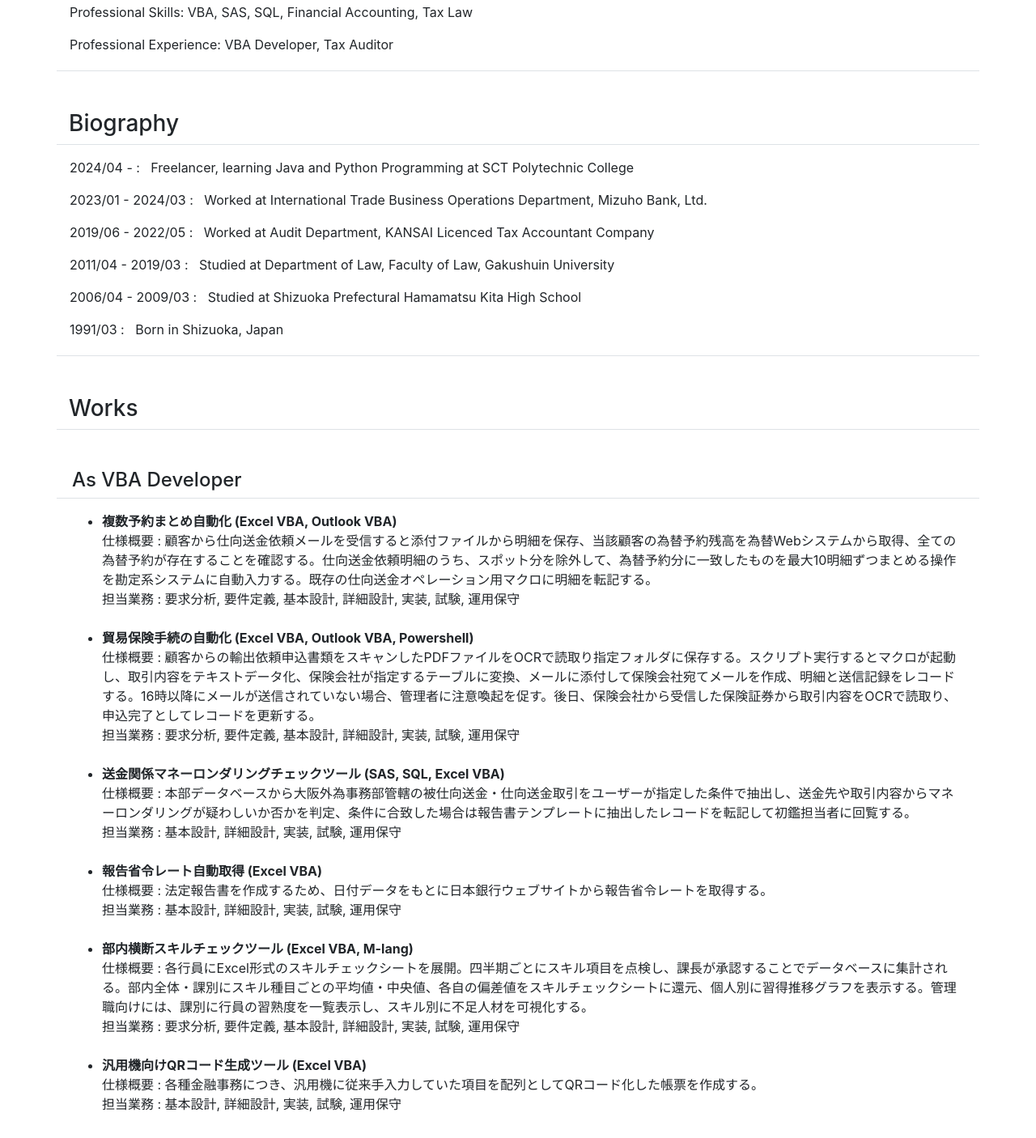
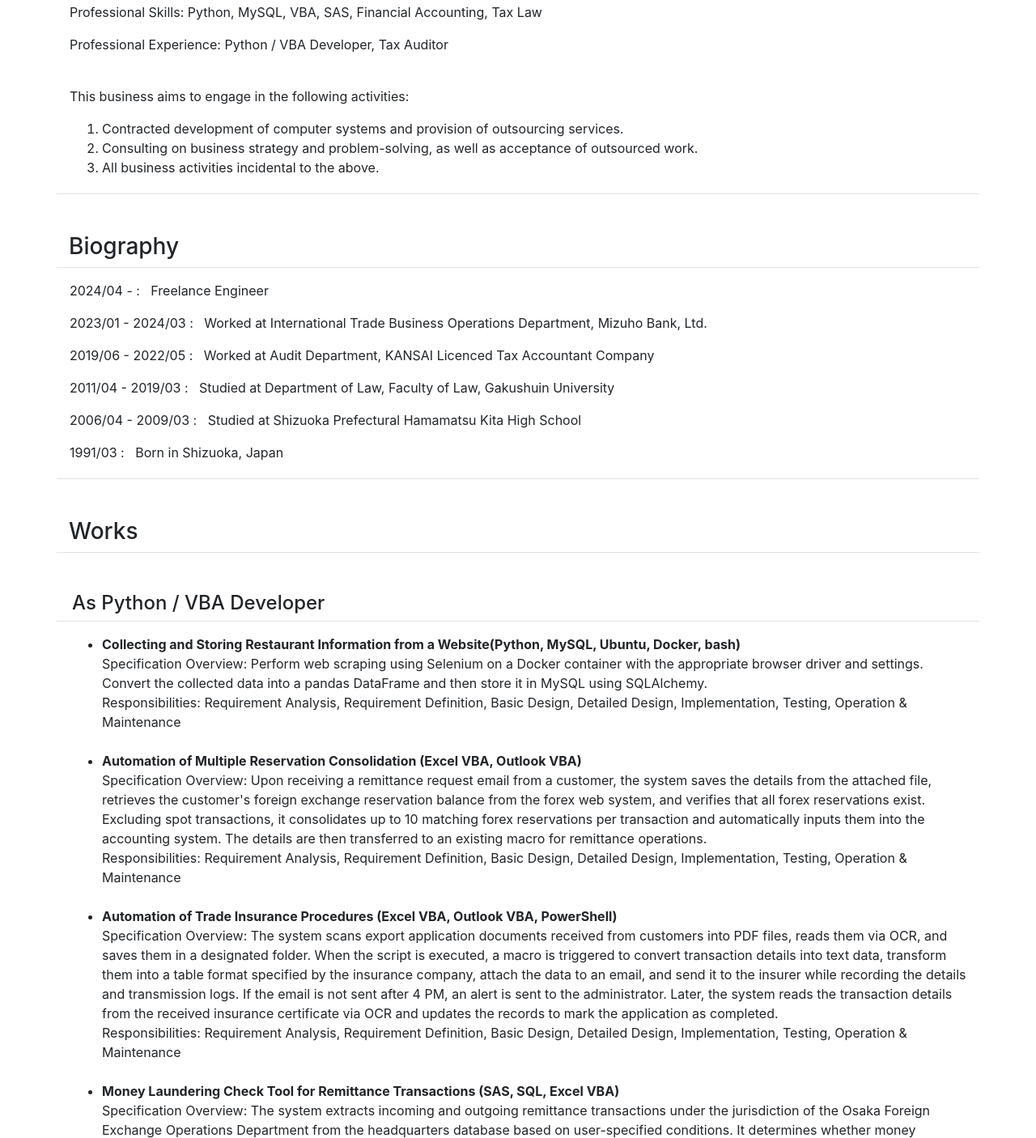
Before and after one commit to kyosukehomma/personal_website, a plain HTML site: page index.html in a window 1280 px wide. Shown: the part 525-1931 px from the top of the page at 81% size. Drawn offline with nearby package versions, Linux system fonts and the light colour scheme.

Commit message:
Update index.html

```diff
--- a/index.html
+++ b/index.html
@@ -98,8 +98,14 @@
 
       <div class="row px-3 pt-3 pb-1 border-bottom" id="biography">
         <div class="col-xs-12">
-          <p>Professional Skills: VBA, SAS, SQL, Financial Accounting, Tax Law</p>
-          <p>Professional Experience: VBA Developer, Tax Auditor</p>
+          <p>Professional Skills: Python, MySQL, VBA, SAS, Financial Accounting, Tax Law</p>
+          <p>Professional Experience: Python / VBA Developer, Tax Auditor</p><br>
+          <p>This business aims to engage in the following activities:</p>
+          <ol>
+            <li>Contracted development of computer systems and provision of outsourcing services.</li>
+            <li>Consulting on business strategy and problem-solving, as well as acceptance of outsourced work.</li>
+            <li>All business activities incidental to the above.</li>
+          </ol>
         </div>
       </div>
 
@@ -111,7 +117,7 @@
 
       <div class="row px-3 pt-3 pb-1 border-bottom">
         <div class="col-xs-12">
-          <p>2024/04 - : &nbsp; Freelancer, learning Java and Python Programming at SCT Polytechnic College</p>
+          <p>2024/04 - : &nbsp; Freelance Engineer</p>
           <p>2023/01 - 2024/03 : &nbsp; Worked at International Trade Business Operations Department, Mizuho Bank, Ltd.</p>
           <p>2019/06 - 2022/05 : &nbsp; Worked at Audit Department, KANSAI Licenced Tax Accountant Company</p>
           <p>2011/04 - 2019/03 : &nbsp; Studied at Department of Law, Faculty of Law, Gakushuin University</p>
@@ -128,7 +134,7 @@
 
       <div class="row px-1 pt-5 border-bottom">
         <div class="col-12">
-          <h4>As VBA Developer</h4>
+          <h4>As Python / VBA Developer</h4>
         </div>
       </div>
 
@@ -136,34 +142,39 @@
         <div class="col-xs-12">
           <ul>
             <li>
-              <strong>複数予約まとめ自動化 (Excel VBA, Outlook VBA)</strong><br>
-              仕様概要 : 顧客から仕向送金依頼メールを受信すると添付ファイルから明細を保存、当該顧客の為替予約残高を為替Webシステムから取得、全ての為替予約が存在することを確認する。仕向送金依頼明細のうち、スポット分を除外して、為替予約分に一致したものを最大10明細ずつまとめる操作を勘定系システムに自動入力する。既存の仕向送金オペレーション用マクロに明細を転記する。<br>
-              担当業務 : 要求分析, 要件定義, 基本設計, 詳細設計, 実装, 試験, 運用保守<br><br>
+              <strong>Collecting and Storing Restaurant Information from a Website(Python, MySQL, Ubuntu, Docker, bash)</strong><br>
+              Specification Overview: Perform web scraping using Selenium on a Docker container with the appropriate browser driver and settings. Convert the collected data into a pandas DataFrame and then store it in MySQL using SQLAlchemy.<br>
+              Responsibilities: Requirement Analysis, Requirement Definition, Basic Design, Detailed Design, Implementation, Testing, Operation & Maintenance<br><br>
             </li>
             <li>
-              <strong>貿易保険手続の自動化 (Excel VBA, Outlook VBA, Powershell)</strong><br>
-              仕様概要 : 顧客からの輸出依頼申込書類をスキャンしたPDFファイルをOCRで読取り指定フォルダに保存する。スクリプト実行するとマクロが起動し、取引内容をテキストデータ化、保険会社が指定するテーブルに変換、メールに添付して保険会社宛てメールを作成、明細と送信記録をレコードする。16時以降にメールが送信されていない場合、管理者に注意喚起を促す。後日、保険会社から受信した保険証券から取引内容をOCRで読取り、申込完了としてレコードを更新する。<br>
-              担当業務 : 要求分析, 要件定義, 基本設計, 詳細設計, 実装, 試験, 運用保守<br><br>
+              <strong>Automation of Multiple Reservation Consolidation (Excel VBA, Outlook VBA)</strong><br>
+              Specification Overview: Upon receiving a remittance request email from a customer, the system saves the details from the attached file, retrieves the customer's foreign exchange reservation balance from the forex web system, and verifies that all forex reservations exist. Excluding spot transactions, it consolidates up to 10 matching forex reservations per transaction and automatically inputs them into the accounting system. The details are then transferred to an existing macro for remittance operations.<br>
+              Responsibilities: Requirement Analysis, Requirement Definition, Basic Design, Detailed Design, Implementation, Testing, Operation & Maintenance<br><br>
             </li>
             <li>
-              <strong>送金関係マネーロンダリングチェックツール (SAS, SQL, Excel VBA)</strong><br>
-              仕様概要 : 本部データベースから大阪外為事務部管轄の被仕向送金・仕向送金取引をユーザーが指定した条件で抽出し、送金先や取引内容からマネーロンダリングが疑わしいか否かを判定、条件に合致した場合は報告書テンプレートに抽出したレコードを転記して初鑑担当者に回覧する。<br>
-              担当業務 : 基本設計, 詳細設計, 実装, 試験, 運用保守<br><br>
+              <strong>Automation of Trade Insurance Procedures (Excel VBA, Outlook VBA, PowerShell)</strong><br>
+              Specification Overview: The system scans export application documents received from customers into PDF files, reads them via OCR, and saves them in a designated folder. When the script is executed, a macro is triggered to convert transaction details into text data, transform them into a table format specified by the insurance company, attach the data to an email, and send it to the insurer while recording the details and transmission logs. If the email is not sent after 4 PM, an alert is sent to the administrator. Later, the system reads the transaction details from the received insurance certificate via OCR and updates the records to mark the application as completed.<br>
+              Responsibilities: Requirement Analysis, Requirement Definition, Basic Design, Detailed Design, Implementation, Testing, Operation & Maintenance<br><br>
             </li>
             <li>
-              <strong>報告省令レート自動取得 (Excel VBA)</strong><br>
-              仕様概要 : 法定報告書を作成するため、日付データをもとに日本銀行ウェブサイトから報告省令レートを取得する。<br>
-              担当業務 : 基本設計, 詳細設計, 実装, 試験, 運用保守<br><br>
+              <strong>Money Laundering Check Tool for Remittance Transactions (SAS, SQL, Excel VBA)</strong><br>
+              Specification Overview: The system extracts incoming and outgoing remittance transactions under the jurisdiction of the Osaka Foreign Exchange Operations Department from the headquarters database based on user-specified conditions. It determines whether money laundering is suspected based on the recipient and transaction details. If the conditions are met, the extracted records are transferred to a report template and circulated to the initial reviewer.<br>
+              Responsibilities: Basic Design, Detailed Design, Implementation, Testing, Operation & Maintenance<br><br>
             </li>
             <li>
-              <strong>部内横断スキルチェックツール (Excel VBA, M-lang) </strong><br>
-              仕様概要 : 各行員にExcel形式のスキルチェックシートを展開。四半期ごとにスキル項目を点検し、課長が承認することでデータベースに集計される。部内全体・課別にスキル種目ごとの平均値・中央値、各自の偏差値をスキルチェックシートに還元、個人別に習得推移グラフを表示する。管理職向けには、課別に行員の習熟度を一覧表示し、スキル別に不足人材を可視化する。<br>
-              担当業務 : 要求分析, 要件定義, 基本設計, 詳細設計, 実装, 試験, 運用保守<br><br>
+              <strong>Automated Retrieval of Regulatory Reporting Exchange Rates (Excel VBA)</strong><br>
+              Specification Overview: To prepare statutory reports, the system retrieves regulatory reporting exchange rates from the Bank of Japan website based on date data.<br>
+              Responsibilities: Basic Design, Detailed Design, Implementation, Testing, Operation & Maintenance<br><br>
             </li>
             <li>
-              <strong>汎用機向けQRコード生成ツール (Excel VBA)</strong><br>
-              仕様概要 : 各種金融事務につき、汎用機に従来手入力していた項目を配列としてQRコード化した帳票を作成する。<br>
-              担当業務 : 基本設計, 詳細設計, 実装, 試験, 運用保守<br><br>
+              <strong>Cross-Departmental Skill Check Tool (Excel VBA, M-lang)</strong><br>
+              Specification Overview: Each employee receives a skill check sheet in Excel format. Quarterly, skill items are reviewed and approved by the section manager, after which the data is aggregated into a database. The system calculates and reflects the average and median values of skill items by department and section, as well as each individual's deviation score on their skill check sheet. It also displays a personal skill progression graph. For managerial staff, the system provides an overview of employees' proficiency levels by section and visualizes skill shortages by category.<br>
+              Responsibilities: Requirement Analysis, Requirement Definition, Basic Design, Detailed Design, Implementation, Testing, Operation & Maintenance<br><br>
+            </li>
+            <li>
+              <strong>QR Code Generation Tool for Mainframe Systems (Excel VBA)</strong><br>
+              Specification Overview: For various financial operations, the system creates forms with QR codes containing data arrays that were previously manually entered into the mainframe.<br>
+              Responsibilities: Basic Design, Detailed Design, Implementation, Testing, Operation & Maintenance<br><br>
             </li>
           </ul>
         </div>
```
